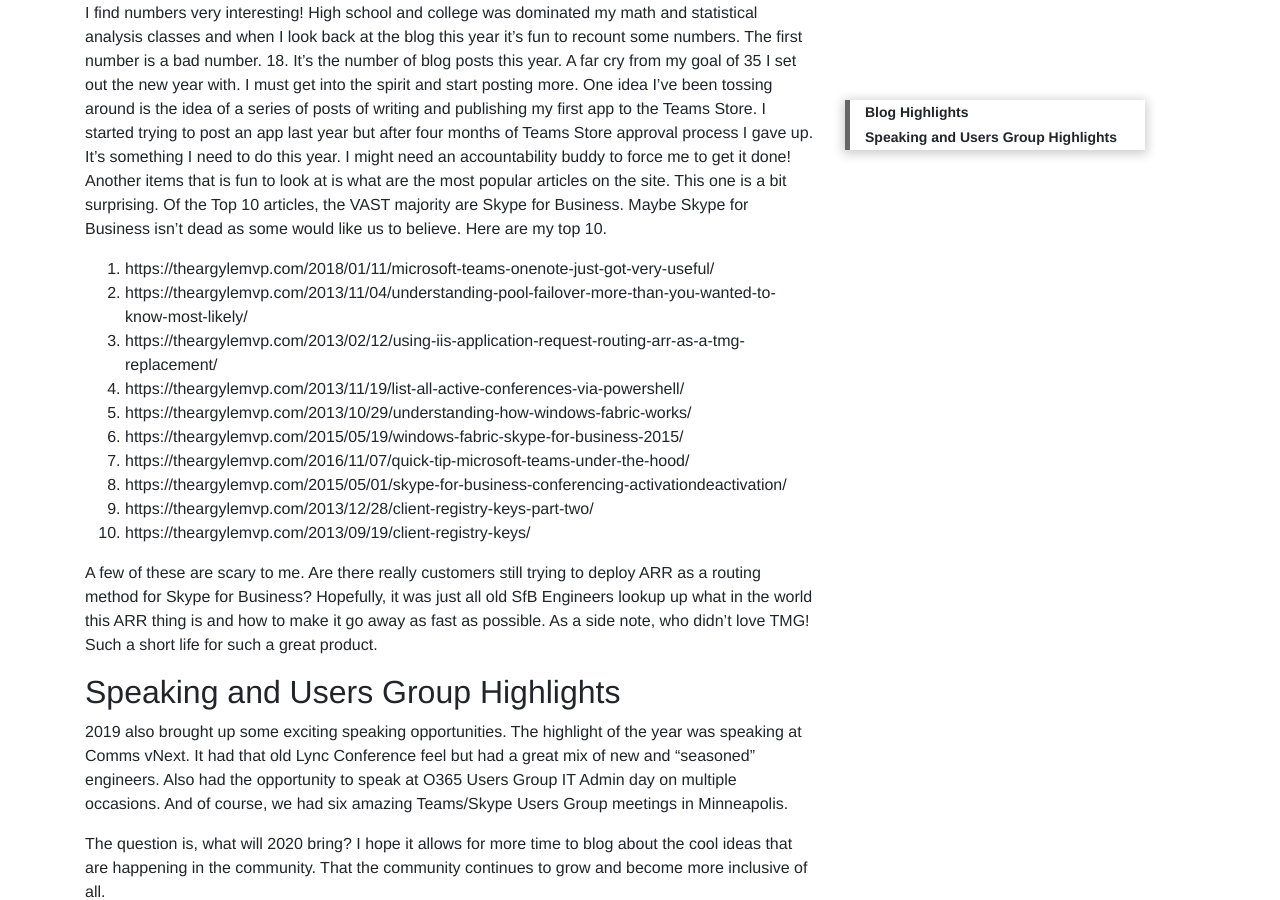
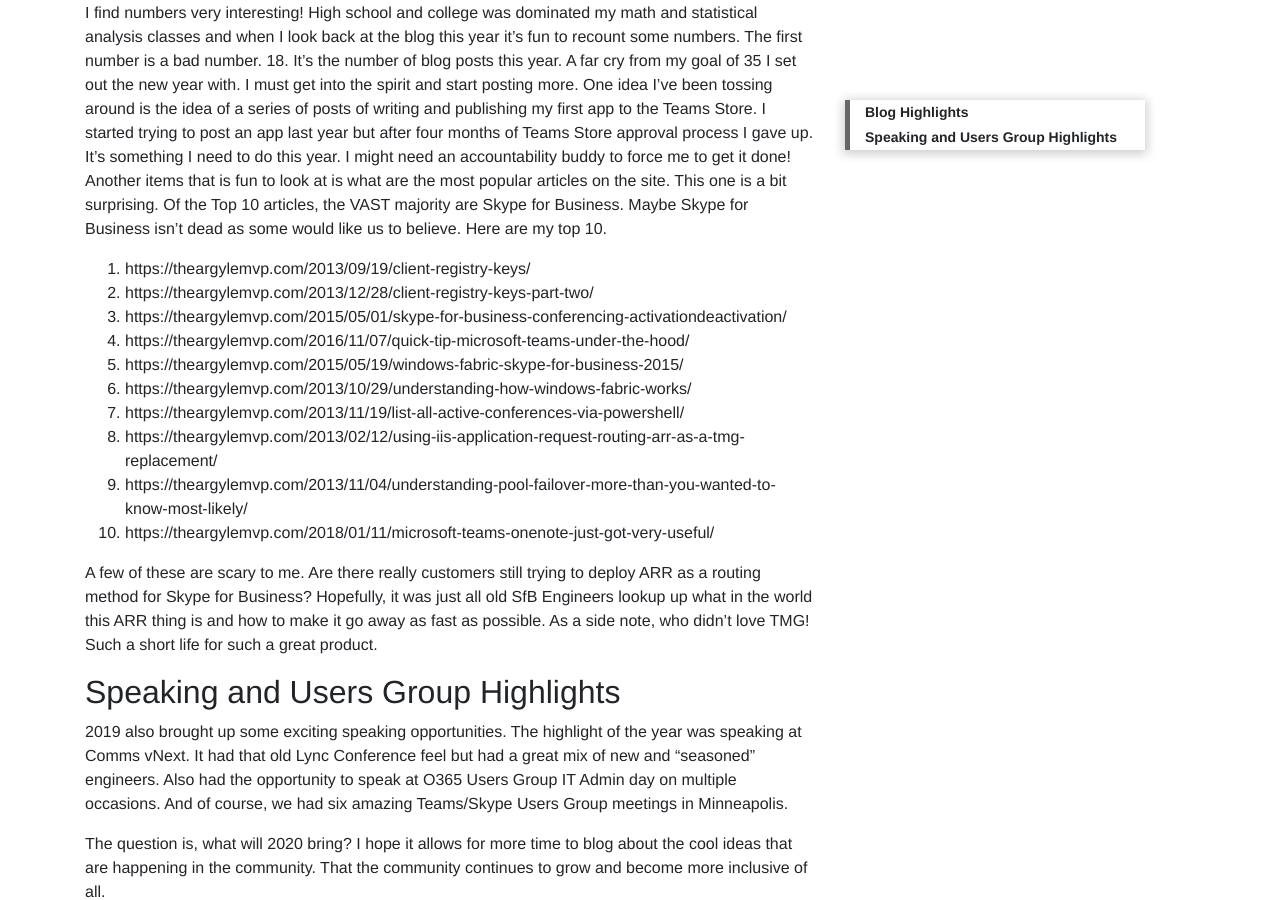
Before and after one commit to rbrynteson/theargylemvp, a Jekyll site: the page built from _posts/2020-01-02-year-in-review.md, in a window 1280 px wide and 900 px high, scrolled down 547 px. Built offline with Jekyll 4.4.1, drawn with Linux system fonts in a browser that asks for light colours; comment, search, counter and statistics services are not loaded; a style sheet for code colours, icons or effects is not loaded.

```diff
--- a/_posts/2020-01-02-year-in-review.md
+++ b/_posts/2020-01-02-year-in-review.md
@@ -19,16 +19,17 @@ The first number is a bad number.  18.  It’s the number of blog posts this yea
 I might need an accountability buddy to force me to get it done!
 Another items that is fun to look at is what are the most popular articles on the site.  This one is a bit surprising.  Of the Top 10 articles, the VAST majority are Skype for Business.  Maybe Skype for Business isn’t dead as some would like us to believe.  Here are my top 10.
 
-1. https://theargylemvp.com/2018/01/11/microsoft-teams-onenote-just-got-very-useful/
-2. https://theargylemvp.com/2013/11/04/understanding-pool-failover-more-than-you-wanted-to-know-most-likely/
-3. https://theargylemvp.com/2013/02/12/using-iis-application-request-routing-arr-as-a-tmg-replacement/
-4. https://theargylemvp.com/2013/11/19/list-all-active-conferences-via-powershell/
-5. https://theargylemvp.com/2013/10/29/understanding-how-windows-fabric-works/
-6. https://theargylemvp.com/2015/05/19/windows-fabric-skype-for-business-2015/
-7. https://theargylemvp.com/2016/11/07/quick-tip-microsoft-teams-under-the-hood/
-8. https://theargylemvp.com/2015/05/01/skype-for-business-conferencing-activationdeactivation/
-9. https://theargylemvp.com/2013/12/28/client-registry-keys-part-two/
-10. https://theargylemvp.com/2013/09/19/client-registry-keys/
+
+1. https://theargylemvp.com/2013/09/19/client-registry-keys/
+2. https://theargylemvp.com/2013/12/28/client-registry-keys-part-two/
+3. https://theargylemvp.com/2015/05/01/skype-for-business-conferencing-activationdeactivation/
+4. https://theargylemvp.com/2016/11/07/quick-tip-microsoft-teams-under-the-hood/
+5. https://theargylemvp.com/2015/05/19/windows-fabric-skype-for-business-2015/
+6. https://theargylemvp.com/2013/10/29/understanding-how-windows-fabric-works/
+7. https://theargylemvp.com/2013/11/19/list-all-active-conferences-via-powershell/
+8. https://theargylemvp.com/2013/02/12/using-iis-application-request-routing-arr-as-a-tmg-replacement/
+9. https://theargylemvp.com/2013/11/04/understanding-pool-failover-more-than-you-wanted-to-know-most-likely/
+10. https://theargylemvp.com/2018/01/11/microsoft-teams-onenote-just-got-very-useful/
 
 A few of these are scary to me.  Are there really customers still trying to deploy ARR as a routing method for Skype for Business?  Hopefully, it was just all old SfB Engineers lookup up what in the world this ARR thing is and how to make it go away as fast as possible.
 As a side note, who didn’t love TMG!  Such a short life for such a great product.
```
